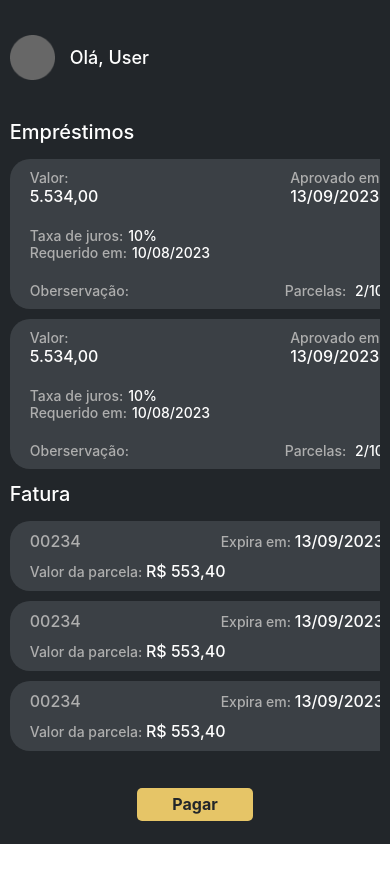
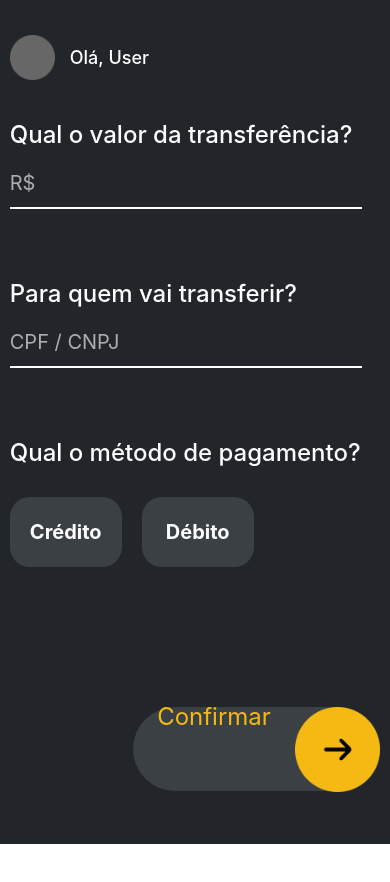
Before and after one commit to raphavtorres/finebank_app, a React Native app in the folder finebank/: screen /Transaction in a window 390 px wide. Shown: the top 882 px of the page. Before the commit the page ends 844 px from the top, so only its background shows below. Built offline with nearby package versions, Linux system fonts and the light colour scheme.

Commit message:
style: Transaction screen

```diff
--- a/finebank/App.jsx
+++ b/finebank/App.jsx
@@ -6,6 +6,7 @@ import Login from "./src/screens/Login";
 import Home from "./src/screens/Home";
 import Investment from "./src/screens/Investment";
 import Loan from "./src/screens/Loan";
+import Transaction from "./src/screens/Transaction";
 
 const Stack = createNativeStackNavigator();
 
@@ -21,7 +22,8 @@ export default function App() {
 				{/* <Stack.Screen name="Login" component={Login} /> */}
 				{/* <Stack.Screen name="Home" component={Home} /> */}
 				{/* <Stack.Screen name="Investment" component={Investment} /> */}
-				<Stack.Screen name="Loan" component={Loan} />
+				{/* <Stack.Screen name="Loan" component={Loan} /> */}
+				<Stack.Screen name="Transaction" component={Transaction} />
 			</Stack.Navigator>
 		</NavigationContainer>
 	);
--- a/finebank/src/components/LoginForm/LoginForm.jsx
+++ b/finebank/src/components/LoginForm/LoginForm.jsx
@@ -1,5 +1,5 @@
 import { Text, View, TextInput, ScrollView } from "react-native";
-import React, { useState } from "react";
+import React from "react";
 import { useForm, Controller } from "react-hook-form";
 
 import { yupResolver } from "@hookform/resolvers/yup";
--- /dev/null
+++ b/finebank/src/components/SelectBtn.jsx
@@ -0,0 +1,28 @@
+import { View, Text, Image, StyleSheet } from "react-native";
+import { COLORS } from "../style/constants";
+
+export default function SelectBtn(props) {
+	return (
+		<View style={styles.btnBox}>
+			<Text style={styles.btnText}>{props.text}</Text>
+		</View>
+	);
+}
+
+export const styles = StyleSheet.create({
+	btnBox: {
+		width: 112,
+		height: 70,
+		borderRadius: 20,
+		backgroundColor: COLORS.lightBlack,
+		alignItems: "center",
+		justifyContent: "center",
+		marginRight: 20,
+	},
+
+	btnText: {
+		color: COLORS.primaryWhite,
+		fontSize: 20,
+		fontWeight: "700",
+	},
+});
--- /dev/null
+++ b/finebank/src/screens/Transaction/index.jsx
@@ -0,0 +1,111 @@
+import React from "react";
+import { useForm, Controller } from "react-hook-form";
+import {
+	View,
+	Text,
+	TextInput,
+	ScrollView,
+	TouchableOpacity,
+} from "react-native";
+
+import { styles } from "./style";
+
+import UserProfileHeader from "../../components/UserProfileHeader";
+import ButtonWide from "../../components/ButtonWide";
+import SelectBtn from "../../components/SelectBtn";
+import { COLORS } from "../../style/constants";
+
+export default function Transaction() {
+	const {
+		control,
+		handleSubmit,
+		formState: { errors },
+		trigger,
+	} = useForm({
+		// resolver: yupResolver(schema),
+	});
+
+	function handleConfirm(data) {
+		console.log(data);
+	}
+
+	function getInput(error) {
+		if (error) {
+			return [styles.input, styles.inputError];
+		}
+		return styles.input;
+	}
+
+	return (
+		<View style={styles.container}>
+			<UserProfileHeader username="User" />
+
+			<View style={styles.section}>
+				<Text style={styles.label}>Qual o valor da transferência?</Text>
+				<Controller
+					control={control}
+					name="transactionAmount"
+					render={({ field: { onChange, onBlur, value } }) => (
+						<TextInput
+							style={getInput(errors.transactionAmount)}
+							onChangeText={(value) => {
+								onChange(value);
+								trigger("transactionAmount");
+							}}
+							onBlur={onBlur} // when textinput is focused
+							value={value}
+							placeholder="R$"
+							placeholderTextColor={COLORS.primaryGray}
+							maxLength={7}
+						/>
+					)}
+				/>
+				{errors?.transactionAmount && (
+					<Text style={styles.labelError}>
+						{errors.transactionAmount?.message}
+					</Text>
+				)}
+
+				<Text style={styles.label}>Para quem vai transferir?</Text>
+				<Controller
+					control={control}
+					name="cpfOrCnpj"
+					render={({ field: { onChange, onBlur, value } }) => (
+						<TextInput
+							style={getInput(errors.cpfOrCnpj)}
+							onChangeText={(value) => {
+								onChange(value);
+								trigger("cpfOrCnpj");
+							}}
+							onBlur={onBlur} // when textinput is focused
+							value={value}
+							placeholder="CPF / CNPJ"
+							placeholderTextColor={COLORS.primaryGray}
+							maxLength={14}
+						/>
+					)}
+				/>
+				{errors?.cpfOrCnpj && (
+					<Text style={styles.labelError}>{errors.cpfOrCnpj?.message}</Text>
+				)}
+				<Text style={styles.label}>Qual o método de pagamento?</Text>
+				<View style={{ width: "95%", flexDirection: "row", marginTop: 20 }}>
+					<SelectBtn text="Crédito" />
+					<SelectBtn text="Débito" />
+				</View>
+			</View>
+			<View
+				style={{
+					// backgroundColor: "red",
+					height: "100%",
+					width: "100%",
+					justifyContent: "flex-end",
+					paddingTop: 130,
+					paddingRight: 10,
+				}}
+			>
+				<ButtonWide btnMsg="Confirmar" action={handleSubmit(handleConfirm)} />
+			</View>
+		</View>
+	);
+}
--- /dev/null
+++ b/finebank/src/screens/Transaction/style.js
@@ -0,0 +1,46 @@
+import { StyleSheet } from "react-native";
+import { COLORS } from "../../style/constants";
+
+export const styles = StyleSheet.create({
+	container: {
+		flex: 1,
+		alignItems: "center",
+		backgroundColor: COLORS.primaryBlack,
+	},
+
+	section: {
+		width: "95%",
+		marginBottom: 10,
+	},
+
+	label: {
+		color: COLORS.primaryWhite,
+		fontSize: 24,
+		fontWeight: "500",
+		marginBottom: 10,
+	},
+
+	input: {
+		width: "95%",
+		height: 40,
+		backgroundColor: COLORS.primaryBlack,
+		paddingBottom: 10,
+		marginTop: 10,
+		marginBottom: 70,
+		color: COLORS.primaryWhite,
+		fontSize: 20,
+		borderBottomColor: COLORS.primaryWhite,
+		borderBottomWidth: 2,
+	},
+
+	inputError: {
+		borderBottomColor: "#FC7676",
+	},
+
+	labelError: {
+		maxWidth: "85%",
+		width: "85%",
+		color: "#FC7676",
+		marginTop: 8,
+	},
+});
```
